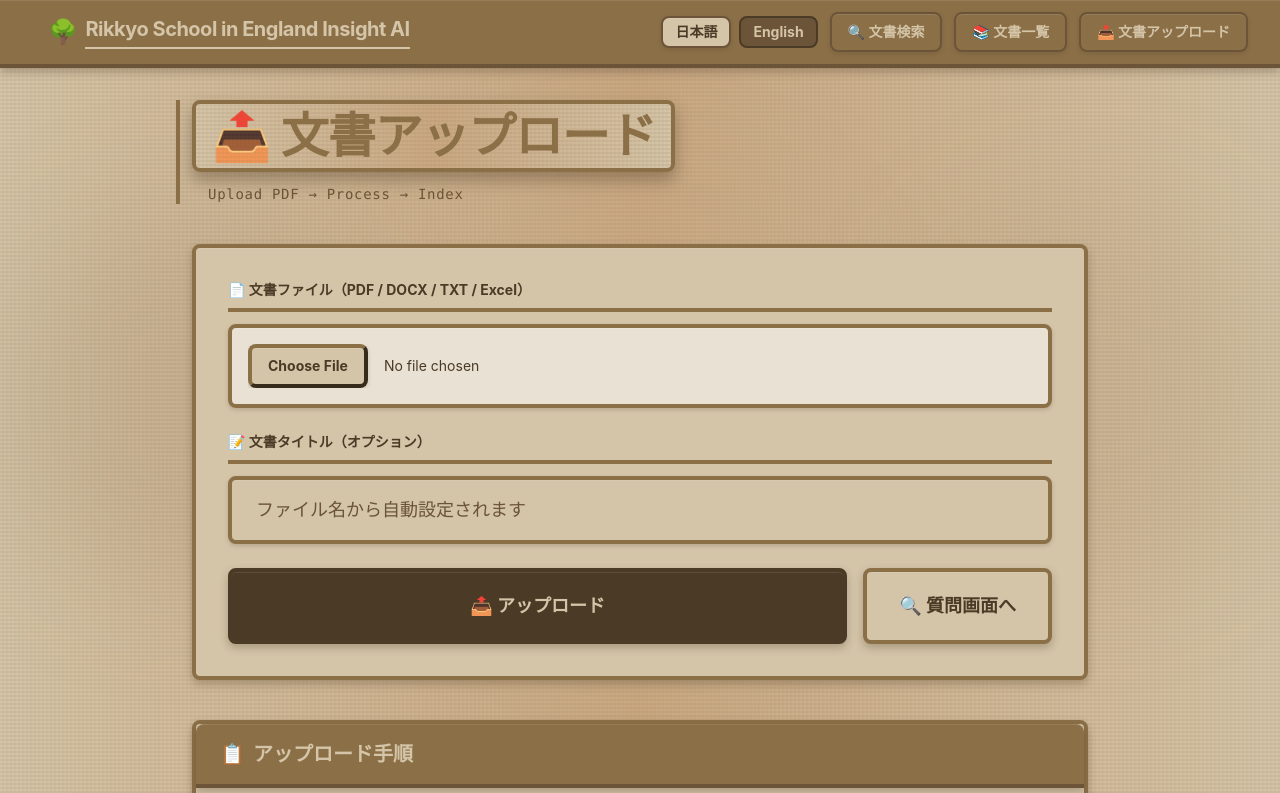
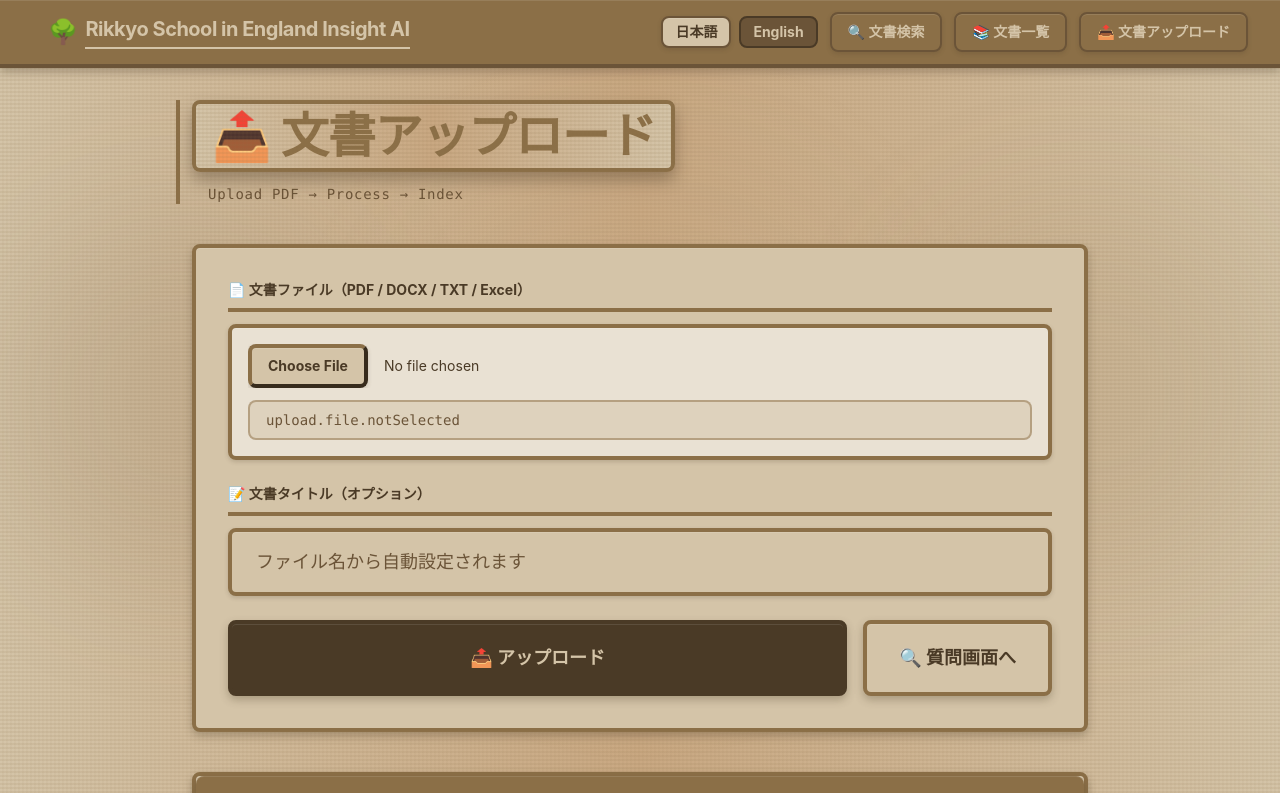
Before and after one commit to suzutaku6311-eng/RikkyoAI, a Next.js app: page /admin/upload in a window 1280 px wide. Shown: the top 793 px of the page. Built offline with nearby package versions, Linux system fonts and the light colour scheme.

Commit message:
更新ボタンの絵文字重複を修正、アップロードページのファイル選択状態を多言語対応に

```diff
--- a/app/admin/upload/page.tsx
+++ b/app/admin/upload/page.tsx
@@ -185,9 +185,13 @@ export default function UploadPage() {
                 className="block w-full text-sm text-wood-darkest file:mr-4 file:py-2 file:px-4 file:border-4 file:border-wood-dark file:bg-wood-light file:text-wood-darkest file:font-bold file:cursor-pointer hover:file:bg-wood-lightest file:shadow-wood-sm file:rounded-lg transition-all"
                 disabled={loading}
               />
-              {file && (
+              {file ? (
                 <p className="mt-3 text-sm text-wood-darkest font-mono bg-wood-light px-4 py-2 border-2 border-wood-dark rounded-lg shadow-wood-sm">
-                  選択中: {file.name} ({(file.size / 1024 / 1024).toFixed(2)} MB)
+                  {t('upload.file.selected')}: {file.name} ({(file.size / 1024 / 1024).toFixed(2)} MB)
+                </p>
+              ) : (
+                <p className="mt-3 text-sm text-wood-darker font-mono bg-wood-light/50 px-4 py-2 border-2 border-wood-dark/50 rounded-lg">
+                  {t('upload.file.notSelected')}
                 </p>
               )}
             </div>
--- a/contexts/LanguageContext.tsx
+++ b/contexts/LanguageContext.tsx
@@ -82,7 +82,7 @@ const translations = {
     // 文書一覧ページ
     'documents.title': '📚 文書一覧',
     'documents.subtitle': 'Document List → View → Download',
-    'documents.refresh': '🔄 更新',
+    'documents.refresh': '更新',
     'documents.upload': '+ 新規アップロード',
     'documents.table.title': 'タイトル',
     'documents.table.filename': 'ファイル名',
@@ -167,7 +167,7 @@ const translations = {
     // Documents page
     'documents.title': '📚 Documents',
     'documents.subtitle': 'Document List → View → Download',
-    'documents.refresh': '🔄 Refresh',
+    'documents.refresh': 'Refresh',
     'documents.upload': '+ New Upload',
     'documents.table.title': 'Title',
     'documents.table.filename': 'Filename',
```
Also changed, not shown: 1 other file (tests, documents, lock files or other folders).
